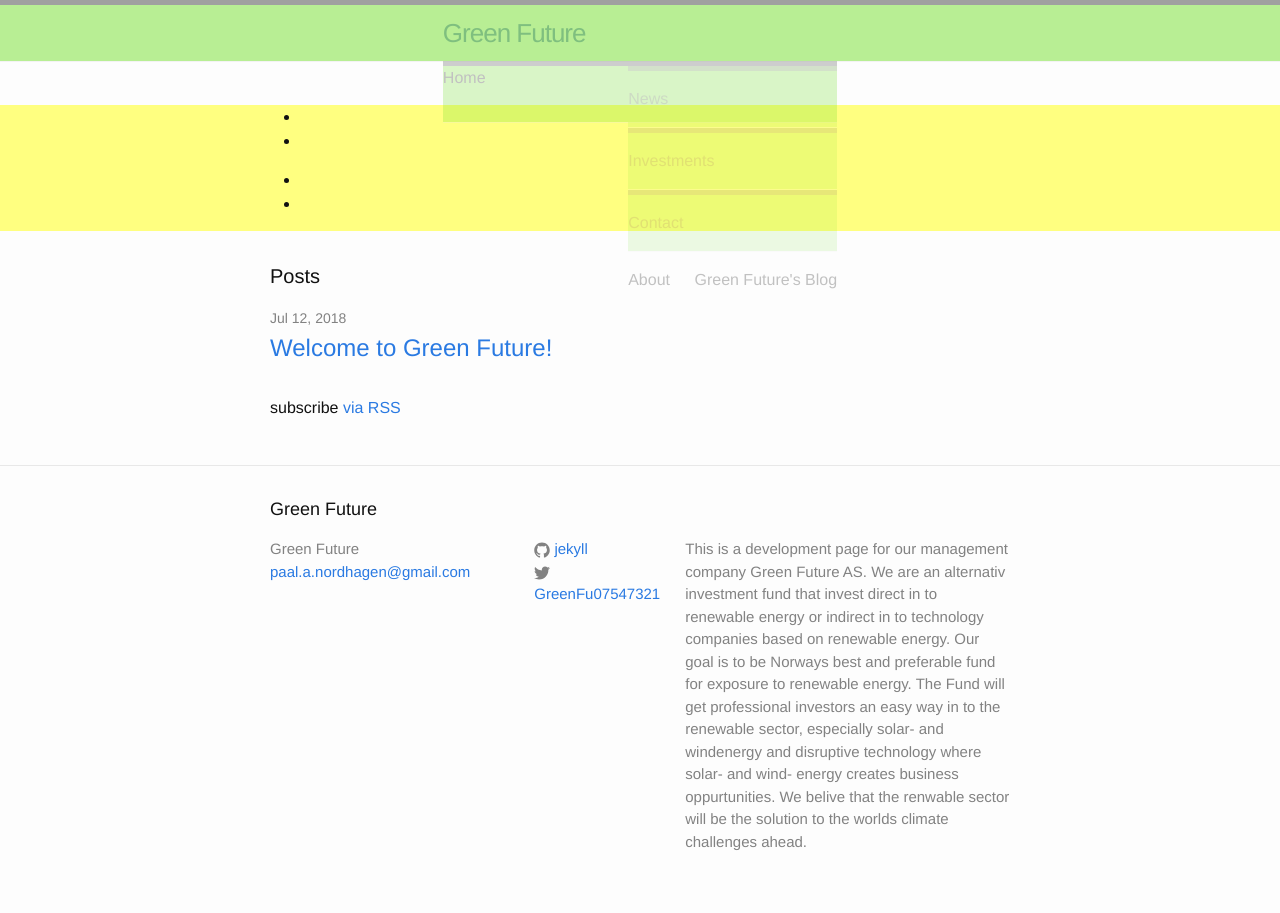
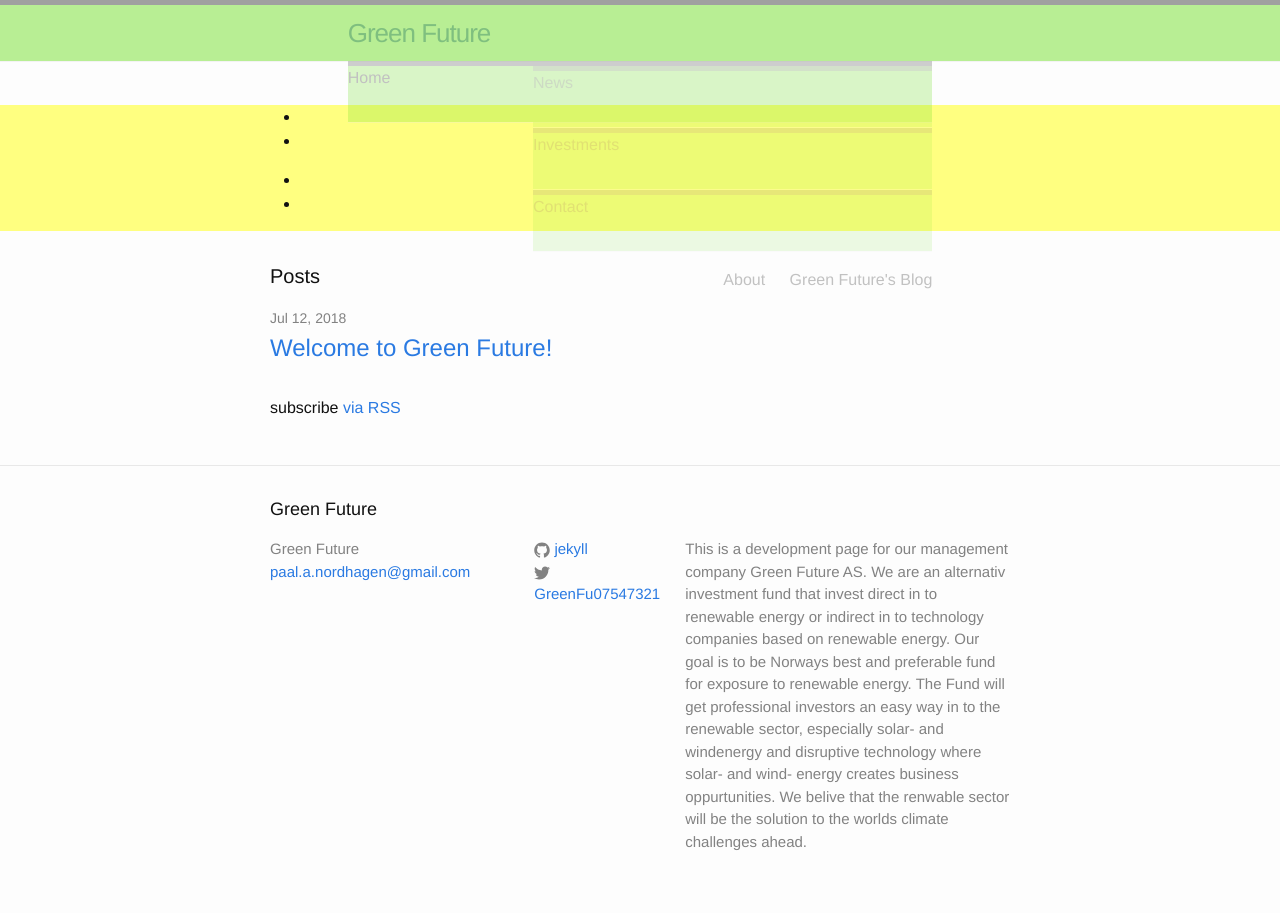
Before and after one commit to Paal-August/Paal-August.github.io, a Jekyll site: the page built from index.html, in a window 1280 px wide. Built offline with Jekyll 4.4.1, drawn with Linux system fonts in a browser that asks for light colours.

Commit message:
Update header.html

```diff
--- a/_includes/header.html
+++ b/_includes/header.html
@@ -5,6 +5,9 @@
     <a class="site-title" href="{{ site.baseurl }}/">{{ site.title }}</a>
 
     <div class="site-header">Home<div>
+    <div class="site-header">News</div>
+    <div class="site-header">Investments</div>
+    <div class="site-header">Contact</div>
 
     <nav class="site-nav">
       <a href="#" class="menu-icon">
@@ -14,10 +17,6 @@
           <path fill="#424242" d="M18,13.516C18,14.335,17.335,15,16.516,15H1.484C0.665,15,0,14.335,0,13.516l0,0 c0-0.82,0.665-1.484,1.484-1.484h15.031C17.335,12.031,18,12.696,18,13.516L18,13.516z"/>
         </svg>
       </a>
-
-      <div class="site-header">News</div>
-      <div class="site-header">Investments</div>
-      <div class="site-header">Contact</div>
 
       <div class="trigger">
         {% for my_page in site.pages %}
```
